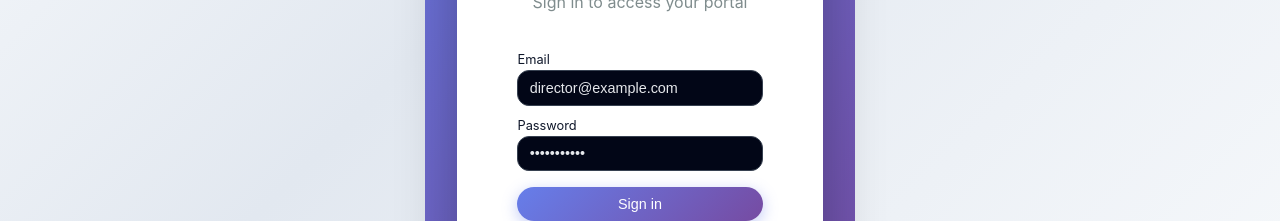
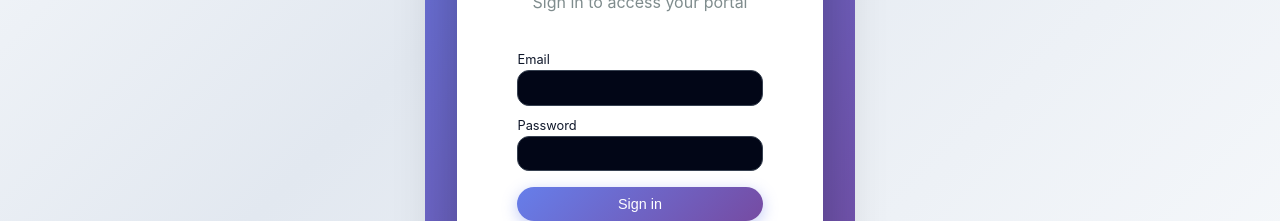
Before and after one commit to Anilkumarputta/employee-poc-full-auth, a React (Vite) app in the folder frontend/: page / in a window 1280 px wide. Shown: the part 380-601 px from the top of the page. Built offline with nearby package versions, Linux system fonts and the light colour scheme; no server answers.

Commit message:
Disable login password-manager popup behavior

```diff
--- a/frontend/src/auth/LoginPage.tsx
+++ b/frontend/src/auth/LoginPage.tsx
@@ -16,8 +16,8 @@ type Props = {
 
 export const LoginPage: React.FC<Props> = ({ goRegister, goForgot }) => {
   const { setAuth } = useContext(AuthContext);
-  const [email, setEmail] = useState("director@example.com");
-  const [password, setPassword] = useState("director123");
+  const [email, setEmail] = useState("");
+  const [password, setPassword] = useState("");
   const [error, setError] = useState<string | null>(null);
   const [loading, setLoading] = useState(false);
   const [demoFestival, setDemoFestival] = useState<string>("");
@@ -166,12 +166,14 @@ export const LoginPage: React.FC<Props> = ({ goRegister, goForgot }) => {
           </p>
         </div>
 
-        <form onSubmit={onSubmit} className="auth-form">
+        <form onSubmit={onSubmit} className="auth-form" autoComplete="off">
           <label>
             Email
             <input
+              name="loginEmail"
               type="email"
-              autoComplete="email"
+              autoComplete="off"
+              data-lpignore="true"
               value={email}
               onChange={(e) => setEmail(e.target.value)}
               required
@@ -181,8 +183,10 @@ export const LoginPage: React.FC<Props> = ({ goRegister, goForgot }) => {
           <label>
             Password
             <input
+              name="loginPassword"
               type="password"
-              autoComplete="current-password"
+              autoComplete="off"
+              data-lpignore="true"
               value={password}
               onChange={(e) => setPassword(e.target.value)}
               required
```
